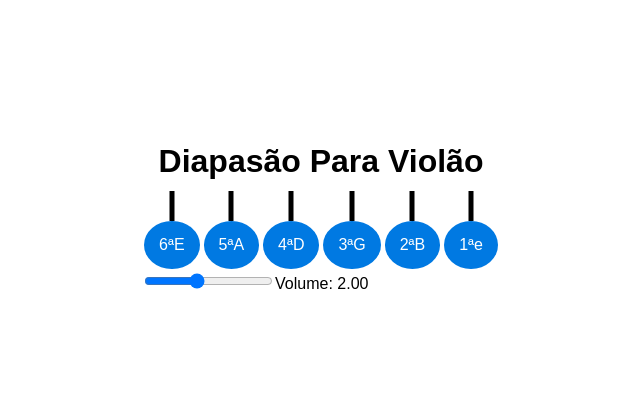
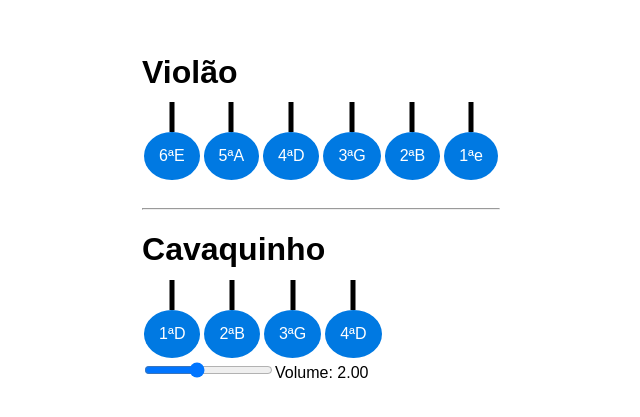
Before and after one commit to alexandreorestes/afinador, a React (Create React App) app: page / in a window 1280 px wide. Shown: the part 193-610 px from the top of the page, without its empty margins (319-959 px from the left). Built offline with nearby package versions, Linux system fonts and the light colour scheme.

Commit message:
diapasão para cavaquinho adicionado

```diff
--- a/package.json
+++ b/package.json
@@ -6,6 +6,7 @@
     "@testing-library/jest-dom": "^5.17.0",
     "@testing-library/react": "^13.4.0",
     "@testing-library/user-event": "^13.5.0",
+    "create-react-app": "^5.0.1",
     "express": "^4.19.2",
     "react": "^18.3.1",
     "react-dom": "^18.3.1",
--- a/src/App.css
+++ b/src/App.css
@@ -6,9 +6,7 @@ body {
   height: 100vh;
   margin: 0;
 }
-h1{
-  text-align: center;
-}
+
 .container {
   text-align: center;
   max-width: 600px; /* Define a largura máxima do conteúdo */
--- a/src/App.js
+++ b/src/App.js
@@ -10,6 +10,14 @@ const Tuner = () => {
     B: 246.94,
     e: 329.63,
   });
+
+  const [cavaquinhoTuning] = useState({
+    D4: 587.32,  // Primeira corda
+    B3: 493.88,  // Segunda corda
+    G4: 392.00,  // Terceira corda
+    D4_2: 293.66 // Quarta corda (segundo D4)
+  });
+
   const [currentNote, setCurrentNote] = useState(null);
   const oscillatorRef = useRef(null);
   const [gain, setGain] = useState(2); // Estado para controlar o ganho
@@ -29,9 +37,9 @@ const Tuner = () => {
     oscillatorRef.current = oscillator;
   };
 
-  const toggleSound = (event) => {
+  const toggleSound = (event, isCavaquinho = false) => {
     const string = event.target.dataset.string;
-    const frequency = tuning[string];
+    const frequency = isCavaquinho ? cavaquinhoTuning[string] : tuning[string];
 
     if (oscillatorRef.current) {
       oscillatorRef.current.stop();
@@ -51,26 +59,44 @@ const Tuner = () => {
 
   return (
     <div>
-      <h1>Diapasão Para Violão</h1>
+      <h1>Violão</h1>
       <br />
       <div>
-        <button onClick={toggleSound} data-string="E">
+        <button onClick={(e) => toggleSound(e, false)} data-string="E">
           6ªE
         </button>
-        <button onClick={toggleSound} data-string="A">
+        <button onClick={(e) => toggleSound(e, false)} data-string="A">
           5ªA
         </button>
-        <button onClick={toggleSound} data-string="D">
+        <button onClick={(e) => toggleSound(e, false)} data-string="D">
           4ªD
         </button>
-        <button onClick={toggleSound} data-string="G">
+        <button onClick={(e) => toggleSound(e, false)} data-string="G">
           3ªG
         </button>
-        <button onClick={toggleSound} data-string="B">
+        <button onClick={(e) => toggleSound(e, false)} data-string="B">
           2ªB
         </button>
-        <button onClick={toggleSound} data-string="e">
+        <button onClick={(e) => toggleSound(e, false)} data-string="e">
           1ªe
+        </button>
+      </div>
+      <br />
+      <hr />
+      <h1>Cavaquinho</h1>
+      <br />
+      <div>
+        <button onClick={(e) => toggleSound(e, true)} data-string="D4">
+          1ªD
+        </button>
+        <button onClick={(e) => toggleSound(e, true)} data-string="B3">
+          2ªB
+        </button>
+        <button onClick={(e) => toggleSound(e, true)} data-string="G4">
+          3ªG
+        </button>
+        <button onClick={(e) => toggleSound(e, true)} data-string="D4_2">
+          4ªD
         </button>
       </div>
       {currentNote && <p>Nota atual: {currentNote}</p>}
```
Also changed, not shown: 1 other file (tests, documents, lock files or other folders).
